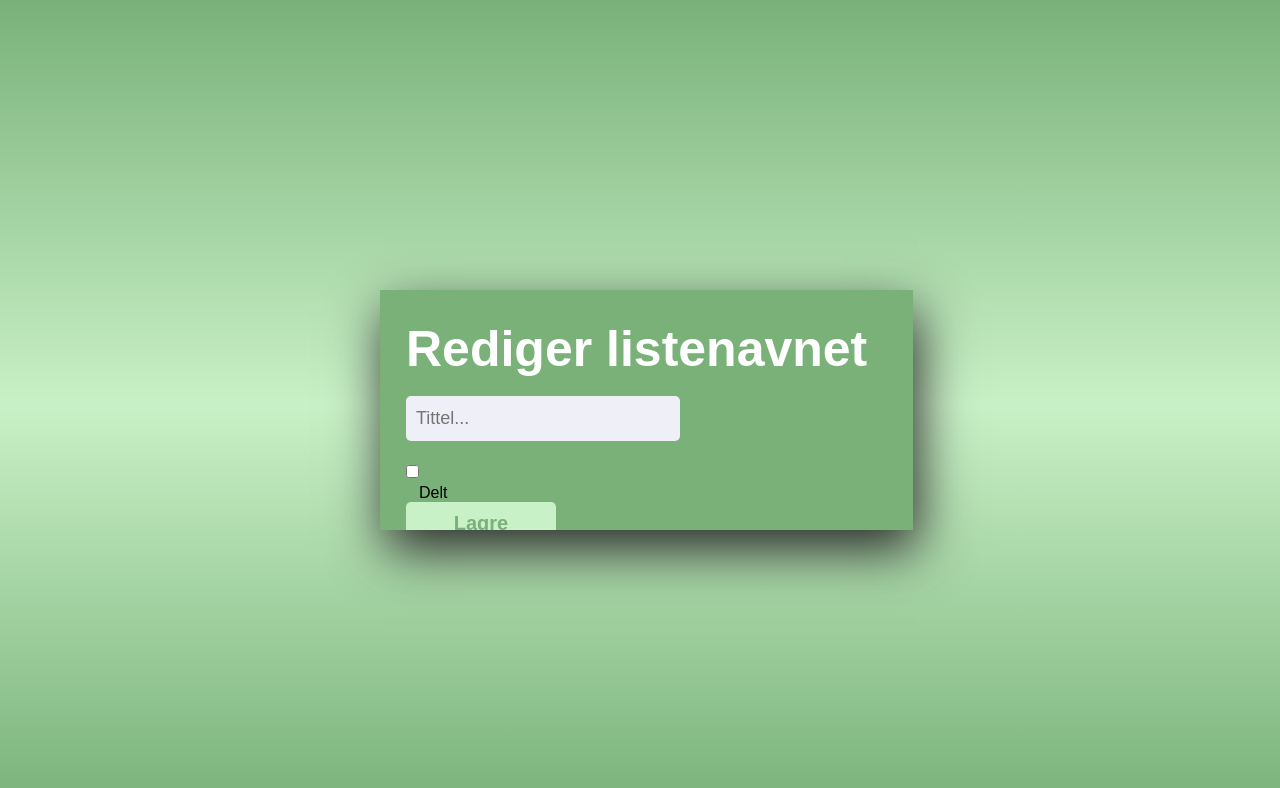
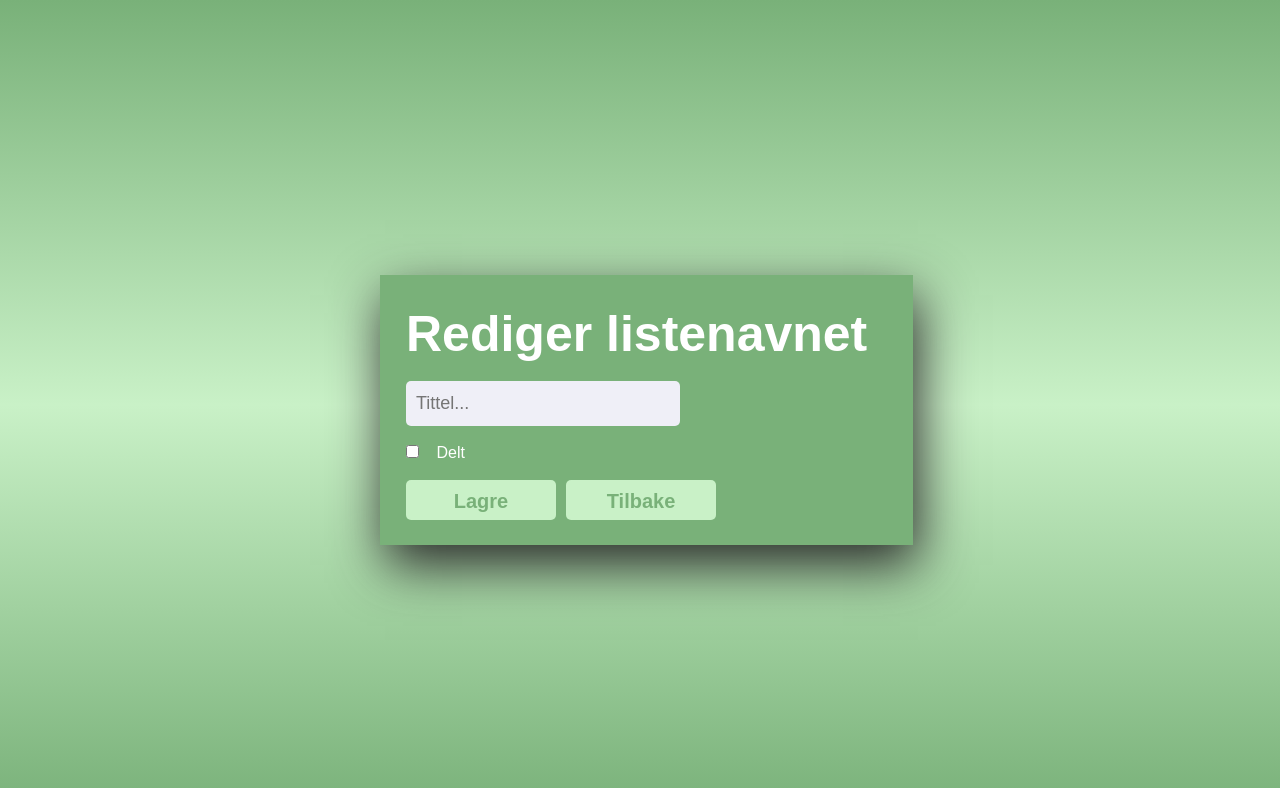
Before and after one commit to Mathildeeh/Applikasjonsutvikling_TODO, a website: page public/todolistsedit.html in a window 1280 px wide. Drawn offline with Linux system fonts and the light colour scheme.

Commit message:
final merge

```diff
--- a/modules/todolists.js
+++ b/modules/todolists.js
@@ -5,9 +5,6 @@ const protect = require('./auth');
 
 // endpoints ----------------------------
 router.get("/todolists", protect, async function(req, res, next) {
-
-   /*  console.log(res.locals.username);
-    console.log(res.locals.userid);     */
 
     try {
         let data = await db.getAllToDoLists(res.locals.userid);
--- a/public/todocreate.css
+++ b/public/todocreate.css
@@ -24,6 +24,27 @@
 #btnCreate:hover {
   background: lightgray;
 }
+
+#btnBack {
+  width: 110px;
+  height: 40px;
+  color: #79b179;
+  background: #c9f1c7;
+  justify-content: center;
+  font-size: 20px;
+  font-weight: bold;
+  margin-top: 15px;
+  outline: none;
+  border: none;
+  cursor: pointer;
+  border-radius: 5px;
+  padding: 10px;
+}
+
+#btnBack:hover {
+  background: lightgray;
+}
+
 
 #overskrift {
   color: white;
--- a/public/todoedit.css
+++ b/public/todoedit.css
@@ -23,6 +23,26 @@
 
 #btnChange:hover {
   background: grey;
+}
+
+#btnBack {
+  width: 110px;
+  height: 40px;
+  color: #79b179;
+  background: #c9f1c7;
+  justify-content: center;
+  font-size: 20px;
+  font-weight: bold;
+  margin-top: 15px;
+  outline: none;
+  border: none;
+  cursor: pointer;
+  border-radius: 5px;
+  padding: 10px;
+}
+
+#btnBack:hover {
+  background: lightgray;
 }
 
 #overskrift {
--- a/public/todolist.css
+++ b/public/todolist.css
@@ -1,10 +1,7 @@
 * {
   font-family: "jost", sans-serif;
-  background-color: #c9f1c7;
+
 }
-
-
-
 
 .header {
   background-color: #79b179;
@@ -17,8 +14,61 @@ div {
   border-bottom: solid 1px white;
 }
 
+
+
+#container > div:hover{
+  background-color: #79b179;
+}
+
+
+.btnEditList {
+  align-items: center;
+  justify-self: center;
+  padding: none;
+  border: none;
+  font-size: 20px;
+  color: black;
+  background-color: #c9f1c7;
+  height: 60px;
+}
+
+.btnEditList:hover{
+  background-color: #79b179;
+}
+
+
+.btnDelList {
+  width: 50px;
+  height: 60px;
+  color: black;
+  background-color: #c9f1c7;
+  font-size: 20px;
+  outline: none;
+  border: none;
+  cursor: pointer;
+  justify-self: right;
+  position: absolute;
+}
+
+.btnDelList:hover{
+  background-color: #79b179;
+}
+
+
+#container > h3{
+    padding-left: 40px;
+    align-items: center;
+    justify-items: left;
+    color: black;
+    font-size: 25px;
+    font-weight: bold;
+    height: 40px;
+}
+
+
 body {
   margin: 0px;
+  background-color: #c9f1c7;
 }
 
 #title {
@@ -36,6 +86,10 @@ body {
 }
 
 h2 {
+  padding-left: 10px;
+}
+
+h3 {
   padding-left: 10px;
 }
 
@@ -184,7 +238,6 @@ button:hover {
   -webkit-transform: rotate(45deg);
 }
 
-
 .dropdown:hover .dropdown-content {
   display: block;
 }
@@ -208,3 +261,5 @@ button:hover {
 
 .listnameDiv {
   display: flex;
+
+}
--- a/public/todolistsedit.css
+++ b/public/todolistsedit.css
@@ -1,4 +1,4 @@
-* {
+*  :not(.checkandshared){
     margin: 0;
     padding-left: 13px;
     padding-top: 10px;
@@ -26,6 +26,28 @@
     background-color: lightgray;
   }
 
+  #btnBack {
+    padding: 10px;
+    height: 40px;
+    width: 150px;
+    background: #c9f1c7;
+    color: #79b179;
+    float: left;
+    text-align: center;
+    font-size: 20px;
+    cursor: pointer;
+    transition: 0.3s;
+    font-weight: bold;
+    outline: none;
+    border: none;
+    border-radius: 5px;
+    margin-left: 10px;
+  }
+
+  #btnBack:hover {
+    background: lightgray;
+  }
+
   #overskrift {
     color: white;
     font-size: 50px;
@@ -39,14 +61,10 @@
     background: #efeff7;
     border: none;
     outline: none;
+    padding: 10px;
     border-radius: 5px;
-  }
-
-  #create {
-    display: flex;
-    grid-template-columns: 1fr 1fr;
-    align-items: center;
-    justify-items: center;
+    align-self: center;
+    justify-content: center;
   }
 
   #date {
@@ -67,19 +85,23 @@
 
   .master {
     width: 520px;
-    height: 230px;
+    height: 260px;
     background: #79b179;
     overflow: hidden;
     box-shadow: 5px 20px 50px rgb(41, 41, 41);
   }
 
-  input {
-    height: 25px;
-    background: #efeff7;
-    justify-content: center;
-    display: flex;
-    padding: 10px;
-    border: none;
-    outline: none;
-    border-radius: 5px;
+  .checkedandshared > div {
+    display: grid;
+    justify-content: left;
+    margin: none;
+    padding: none;
   }
+
+  #sharedText {
+    text-align: center;
+    justify-self: center;
+    padding: none;
+    margin:none;
+    color: white;
+  }
--- a/public/todolistsedit.html
+++ b/public/todolistsedit.html
@@ -15,9 +15,13 @@
     <div class="master">
         <div class="edit">
             <h1 id="overskrift">Rediger listenavnet</h1><br>
-            <input id="inpListname" type="text" placeholder="Tittel..."/><br>
-            <input type="checkbox" id="isShared"><label>Delt</label><br>
+            <input id="inpListname" type="text" placeholder="Tittel..."/><br><br>
+            <div class="checkandshared">
+                <input type="checkbox" id="isShared">
+                <label for="isShared" id="sharedText">Delt</label>
+            </div> <br>
             <button id="btnEditname">Lagre</button>
+            <button id="btnBack">Tilbake</button>
         </div>
     </div>
 
@@ -26,6 +30,7 @@
 
         let inpListname = document.getElementById('inpListname');
         let btnEditname = document.getElementById('btnEditname');
+        let btnBack = document.getElementById('btnBack');
         let txtResult = document.getElementById('txtResult');
         let overskrift = document.getElementById('overskrift');
         const checkbox = document.getElementById('isShared');
@@ -89,7 +94,10 @@
 
         checkbox.addEventListener('click', async function(evt) {
 
+        });
 
+        btnBack.addEventListener('click', function(evt) {
+            history.back();
         });
 
 
--- a/public/useredit.css
+++ b/public/useredit.css
@@ -60,7 +60,7 @@ input {
   background: lightgray;
 }
 
-#btnChange2 {
+#btnBack {
   width: 130px;
   height: 40px;
   color: #79b179;
@@ -76,7 +76,7 @@ input {
   padding: 10px;
 }
 
-#btnChange2:hover {
+#btnBack:hover {
   background: lightgray;
 }
 
```
Also changed, not shown: public/sharelists.css (+9 -10 lines), public/todocreate.html (+6 -0 lines), public/todoedit.html (+6 -0 lines), public/todolist.html (+4 -65 lines), public/todolists.html (+8 -16 lines), public/useredit.html (+6 -6 lines).
